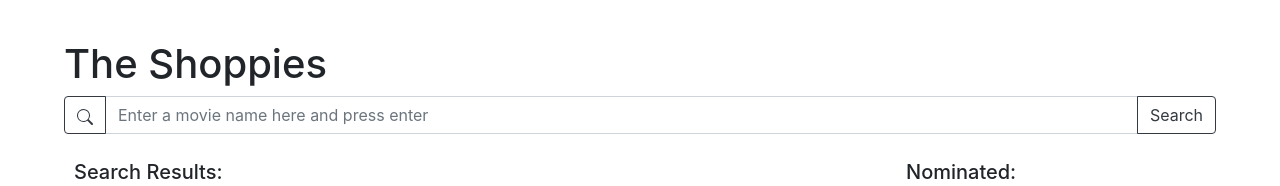
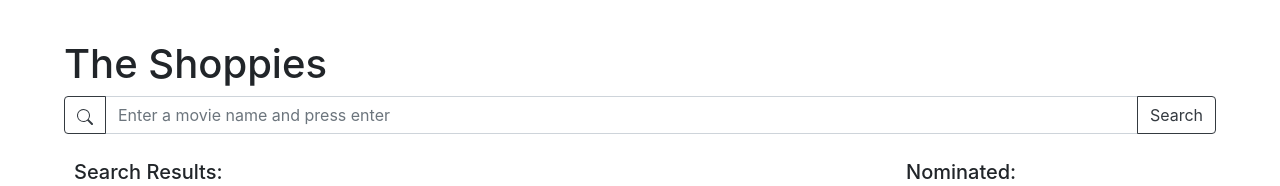
Before and after one commit to VictorShan/shopify2021-frontend, a React (Create React App) app: page / in a window 1280 px wide. Shown: the top 186 px of the page. Built offline with nearby package versions, Linux system fonts and the light colour scheme; no server answers.

Commit message:
meanlingless change 2

```diff
--- a/src/components/SearchBar/SearchBar.tsx
+++ b/src/components/SearchBar/SearchBar.tsx
@@ -30,7 +30,7 @@ export default function SearchBar({ onChange }: SearchBarPropsType) {
                 </InputGroup.Prepend>
 
                 <FormControl
-                    placeholder="Enter a movie name here and press enter"
+                    placeholder="Enter a movie name and press enter"
                     aria-label="Movie Name"
                     aria-describedby="search movie box"
                     onChange={e => setTerms(e.target.value)}
```
